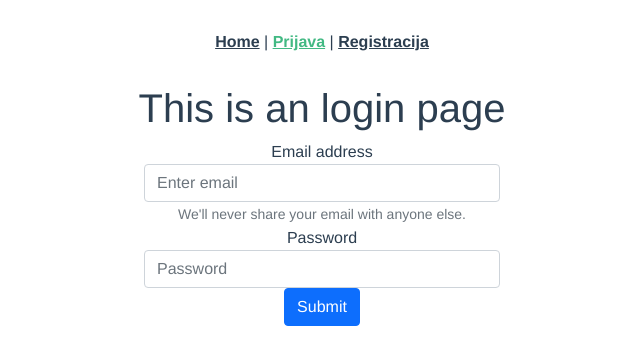
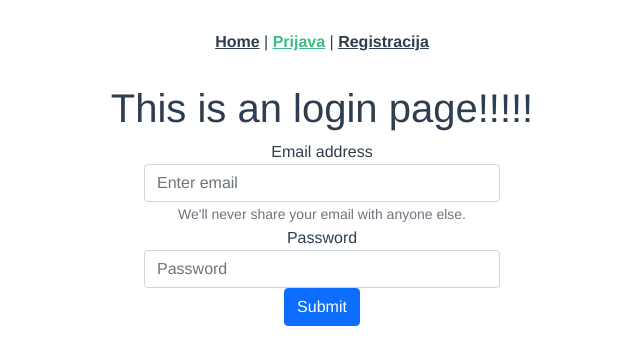
Before and after one commit to VjekoslavLalic/PronadiEkipu, a Vue app: page /Login in a window 1280 px wide. Shown: the top 364 px of the page, without its empty margins (318-958 px from the left). Built offline with nearby package versions, Linux system fonts and the light colour scheme.

Commit message:
34 2Wfaeromijena u logRZRZN-JĆDB-F  BgdhkjgmnxbRZRZN-JĆDB-F  II  iičOLIO  hčuBgdhkjgmnxbVF0BN,,0  0<VF0BN,,0  0<

```diff
--- a/src/views/Login.vue
+++ b/src/views/Login.vue
@@ -1,6 +1,6 @@
 <template>
   <div class="about">
-    <h1>This is an login page</h1>
+    <h1>This is an login page!!!!!</h1>
     <div class="container">
       <div class="row">
         <div class="col-sm"></div>
```
